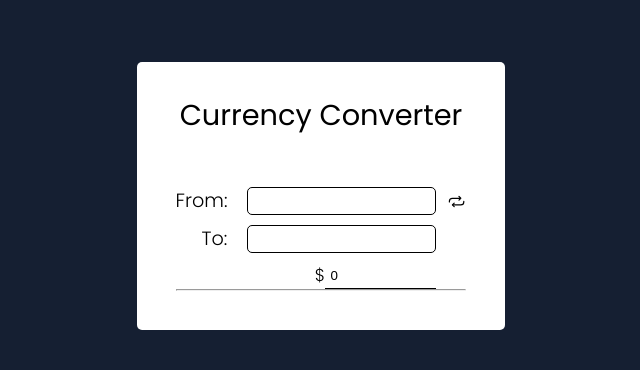
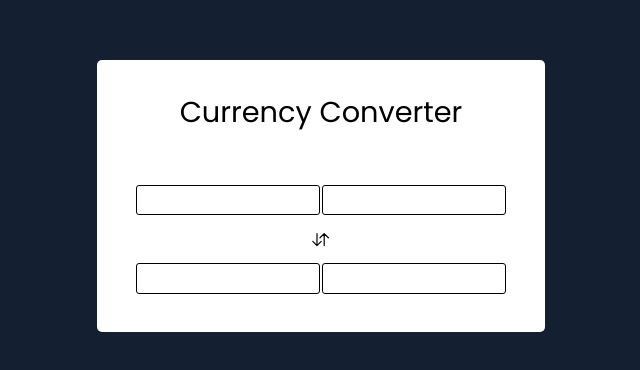
Before and after one commit to halnguyen/currency-converter, a React (Create React App) app: page / in a window 1280 px wide. Shown: the part 204-574 px from the top of the page, without its empty margins (319-959 px from the left). Built offline with nearby package versions, Linux system fonts and the light colour scheme.

Commit message:
finished styling

```diff
--- a/src/components/App/App.jsx
+++ b/src/components/App/App.jsx
@@ -1,17 +1,25 @@
 import { Component } from 'react';
 import './App.css';
-import CurrencyInput from '../CurrencyInput/currencyInput.jsx';
+import From from '../Input/From.jsx';
+import SwapButton from '../SwapButton/SwapButton.jsx';
+import To from '../Input/To.jsx';
 
 export default class App extends Component {
 
   constructor(props) {
     super(props);
     this.state = {
-      from: "",
-      to: "",
+      fromSymbol: "",
+      fromAmount: 0.00,
+      toSymbol: "",
+      toAmount: 0.00,
       rate: undefined
     };
 
+  }
+
+  handleChange(event) {
+    return;
   }
 
 
@@ -19,10 +27,9 @@ export default class App extends Component {
     return (
       <div className="App">
         <h1>Currency Converter</h1>
-        <CurrencyInput />
-        <hr className="separator" />
-
-
+        <From />
+        <SwapButton />
+        <To />
       </div>
     );
   }
--- a/src/components/CurrencyInput/currencyInput.css
+++ /dev/null
@@ -1,97 +0,0 @@
-.form-container {
-  display: grid;
-  place-items: center;
-}
-
-form {
-  display: grid;
-  grid-template-columns: 1fr 20px;
-  place-items: center;
-  grid-gap: 10px;
-  position: relative;
-  isolation: isolate;
-}
-
-.container {
-  display: grid;
-  grid-template-columns: 6ch 1fr;
-  width: 100%;
-  place-items: center;
-}
-
-input {
-  border: 1px solid black;
-  border-radius: 5px;
-  padding: 0.4em;
-}
-
-label {
-  margin-right: 1em;
-  justify-self: end;
-}
-
-.container:last-child label {
-  margin-right: 0 !important;
-  font-size: 0.9em;
-}
-
-
-button {
-  border: none;
-  border-radius: 5px;
-  background: none;
-  font-size: 1em;
-  cursor: pointer;
-  display: grid;
-  place-items: center;
-  padding: 2px;
-  width: 1.2em;
-  height: 1.2em;
-  transition: all 250ms ease;
-}
-
-button:hover {
-  background-color: hsl( 0, 0%, 70%, 50% );
-  box-shadow: 0 0 3px hsl( 0, 0%, 20%, 50% );
-  transform: scale(1.2);
-}
-
-button:active {
-  transform: scale(1);
-  box-shadow: none;
-  transition: all 100ms linear;
-}
-
-.container:last-child {
-  grid-gap: 0;
-}
-
-.amount-container {
-  justify-self: end;
-  grid-column: 1 / 4;
-  width: fit-content;
-  display: flex;
-  flex-direction: row;
-  align-items: center;
-  justify-content: flex-end;
-}
-
-input:last-child {
-  border-radius: 0;
-  border: none;
-  border-bottom: 1px solid black;
-  width: 15ch;
-}
-
-/* Getting rid of spin buttons */
-input[type=number] {
-    -moz-appearance: textfield;
-    appearance: textfield;
-    margin: 0;
-}
-
-input[type=number]::-webkit-inner-spin-button,
-input[type=number]::-webkit-outer-spin-button {
-      -webkit-appearance: none;
-      margin: 0;
-}
--- a/src/components/CurrencyInput/currencyInput.jsx
+++ /dev/null
@@ -1,46 +0,0 @@
-import { Component } from 'react';
-import './currencyInput.css';
-
-
-export default class CurrencyInput extends Component {
-	render() {
-		return (
-			<div className="form-container">
-				<form action="/index.html">
-
-					<div className="container">
-						<label htmlFor="from">From:</label>
-						<input id="from" type="text" list="currency-selector" />
-						<datalist id="currency-selector" >
-							<option value="USD">US Dollar (USD)</option>
-						</datalist>
-					</div>
-
-					<button type="button">
-						<ion-icon name="repeat-outline" title="exchange"></ion-icon>
-					</button>
-
-					<div className="container">
-						<label htmlFor="to">To:</label>
-						<input id="to" type="text" list="currency-selector" />
-						<datalist id="currency-selector" >
-							<option value="USD">US Dollar (USD)</option>
-						</datalist>
-					</div>
-
-					<div></div>
-
-					<div className="container">
-						<div className="amount-container">
-							<label htmlFor="amount">$</label>
-							<input id="amount" type="number" defaultValue={0.00} />
-						</div>
-					</div>
-
-				</form>
-
-
-			</div>
-		);
-	}
-}
--- /dev/null
+++ b/src/components/Input/From.jsx
@@ -0,0 +1,28 @@
+import React from 'react';
+import './Input.css';
+
+export default class From extends React.Component {
+	render() {
+		return (
+			<div className="form-container">
+				<form action="/index.html">
+
+							<input
+								type="number"
+								defaultValue={this.props.fromAmount}
+								id="from-amount" />
+							<input
+								onChange={this.props.onChange}
+								id="from"
+								type="text"
+								list="currency-selector" />
+							<datalist id="currency-selector" >
+								<option value="USD">US Dollar (USD)</option>
+							</datalist>
+
+				</form>
+
+			</div>
+		);
+	}
+}
--- /dev/null
+++ b/src/components/Input/Input.css
@@ -0,0 +1,19 @@
+.form-container {
+  display: grid;
+  place-items: center;
+}
+
+form {
+  height: 100%;
+  width: 100%;
+  display: grid;
+  grid-template-columns: 1fr 1fr;
+  grid-gap: 2px;
+}
+
+input {
+  padding: 0.5em 0.2em;
+  border-radius: 3px;
+  border: 1px solid black;
+  transition: all 250ms linear;
+}
--- /dev/null
+++ b/src/components/Input/To.jsx
@@ -0,0 +1,28 @@
+import { Component } from 'react';
+import './Input.css';
+
+export default class To extends Component {
+	render() {
+		return (
+			<div className="form-container">
+
+				<form action="/index.html">
+
+					<input
+						type="number"
+						defaultValue={this.props.toAmount}/>
+					<input
+						onChange={this.props.onChange}
+						id="to"
+						type="text"
+						list="currency-selector" />
+					<datalist id="currency-selector" >
+						<option value="USD">US Dollar (USD)</option>
+					</datalist>
+
+				</form>
+
+			</div>
+		);
+	}
+}
--- /dev/null
+++ b/src/components/SwapButton/SwapButton.css
@@ -0,0 +1,23 @@
+button {
+  display: grid;
+  place-items: center;
+  padding: 5px;
+  background-color: transparent;
+  border-radius: 50%;
+  border: none;
+  margin: 0.5em auto;
+  font-size: 1em;
+  transition: all 150ms ease-in;
+}
+
+button:hover {
+  transform: scale(1.05);
+  background-color: rgb( 0 0 0 / 0.1 );
+  box-shadow: 0 0 4px rgb( 0 0 0 / 0.8 );
+}
+
+button:active {
+  box-shadow: none;
+  transform: scale(1);
+  transition: all 50ms linear;
+}
--- /dev/null
+++ b/src/components/SwapButton/SwapButton.jsx
@@ -0,0 +1,14 @@
+import { Component } from 'react';
+import './SwapButton.css';
+
+export default class SwapButton extends Component {
+	render() {
+		return (
+			<button type="button">
+				<ion-icon
+					name="swap-vertical-outline"
+					title="exchange"></ion-icon>
+			</button>
+		);
+	}
+}
```
